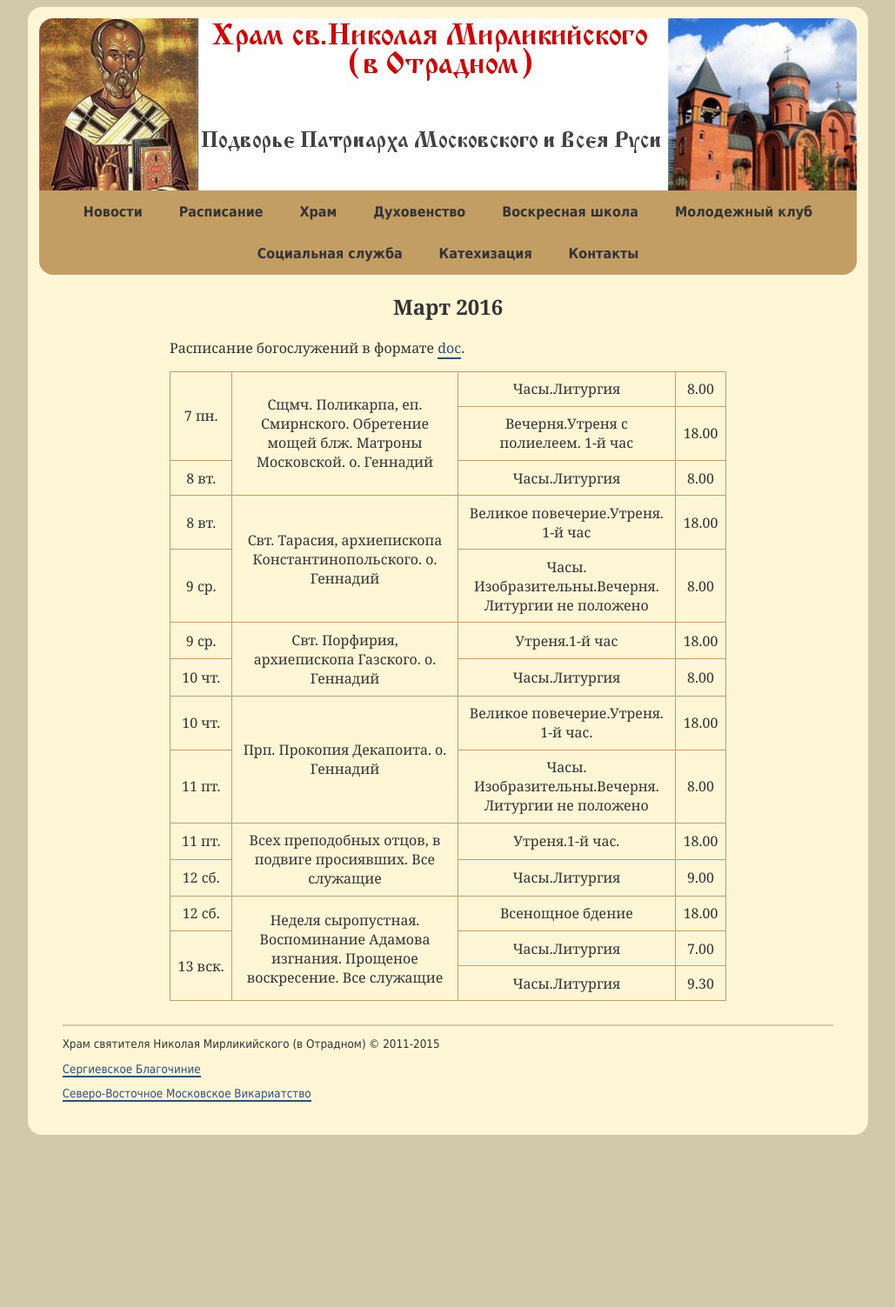
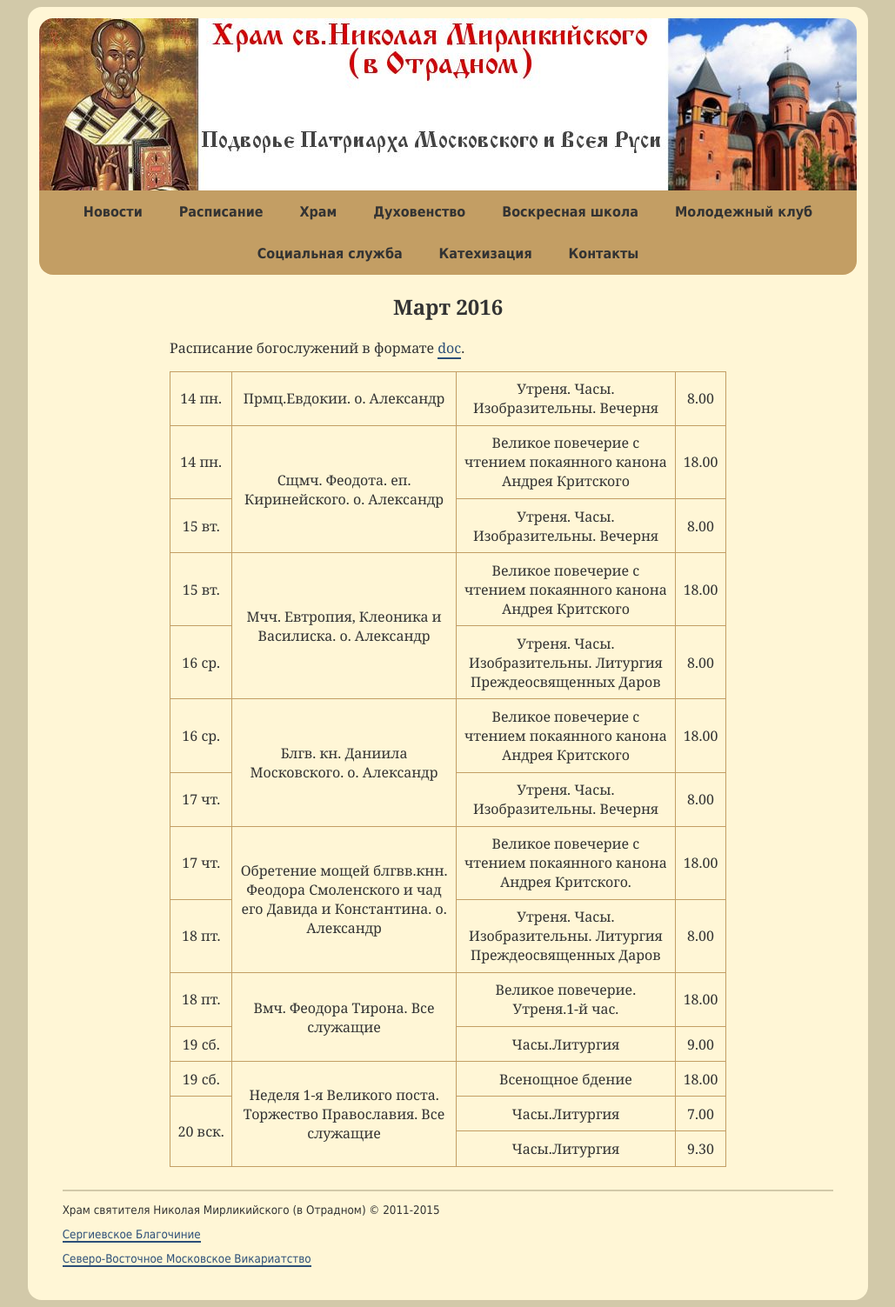
Before and after one commit to hramotradnoe/hramotradnoe.github.io, a Jekyll site: the page built from schedule/index.html, in a window 1280 px wide. Shown: the whole page at 87% size, without its empty margins (125-1154 px from the left). Built offline with Jekyll 4.4.1, drawn with Linux system fonts in a browser that asks for light colours; Markdown is read by kramdown in place of the engine named in the settings; before the commit the page ends 1313 px from its top, so only the background shows below that.

Commit message:
Update schedule.yml

```diff
--- a/_data/schedule.yml
+++ b/_data/schedule.yml
@@ -1,57 +1,59 @@
 period: Март 2016
 link: "https://docs.google.com/document/d/1XWbzxFk-gzUN6hnhOv8KZbaRtJ9ggFhOEVgPqBpCYL4/edit"
 timetable:
- - description : "Сщмч. Поликарпа, еп. Смирнского. Обретение мощей блж. Матроны Московской. о. Геннадий"
+ - description : "Прмц.Евдокии. о. Александр"
    services    :
-      - day   : 7&nbsp;пн.
+      - day   : 14&nbsp;пн.
         time  : '8.00'
-        title : "Часы.Литургия"
-      - day   : 7&nbsp;пн.
+        title : "Утреня. Часы.  Изобразительны. Вечерня"
+ - description : "Сщмч. Феодота. еп. Киринейского. о. Александр"
+   services    :
+      - day   : 14&nbsp;пн.
         time  : '18.00'
-        title : "Вечерня.Утреня с полиелеем. 1-й час"
-      - day   : 8&nbsp;вт.
+        title : "Великое повечерие с чтением покаянного канона Андрея Критского"
+      - day   : 15&nbsp;вт.
         time  : '8.00'
-        title : "Часы.Литургия"
- - description : "Свт. Тарасия, архиепископа Константинопольского.  о. Геннадий"
+        title : "Утреня. Часы.  Изобразительны. Вечерня"
+ - description : "Мчч. Евтропия, Клеоника и Василиска. о. Александр"
    services    :
-      - day   : 8&nbsp;вт.
+      - day   : 15&nbsp;вт.
         time  : '18.00'
-        title : "Великое повечерие.Утреня. 1-й час"
-      - day   : 9&nbsp;ср.
+        title : "Великое повечерие с чтением покаянного канона Андрея Критского"
+      - day   : 16&nbsp;ср.
         time  : '8.00'
-        title : "Часы.  Изобразительны.Вечерня. Литургии не положено"
- - description : "Свт. Порфирия, архиепископа Газского.  о. Геннадий"
+        title : "Утреня. Часы.  Изобразительны. Литургия Преждеосвященных Даров"
+ - description : "Блгв. кн. Даниила Московского.  о. Александр"
    services    :
-      - day   : 9&nbsp;ср.
+      - day   : 16&nbsp;ср.
         time  : '18.00'
-        title : "Утреня.1-й час"
-      - day   : 10&nbsp;чт.
+        title : "Великое повечерие с чтением покаянного канона Андрея Критского"
+      - day   : 17&nbsp;чт.
         time  : '8.00'
-        title : "Часы.Литургия"
- - description : "Прп. Прокопия Декапоита.  о. Геннадий"
+        title : "Утреня. Часы.  Изобразительны. Вечерня"
+ - description : "Обретение мощей блгвв.кнн. Феодора Смоленского и чад его Давида и Константина.  о. Александр"
    services    :
-      - day   : 10&nbsp;чт.
+      - day   : 17&nbsp;чт.
         time  : '18.00'
-        title : "Великое повечерие.Утреня. 1-й час."
-      - day   : 11&nbsp;пт.
+        title : "Великое повечерие с чтением покаянного канона Андрея Критского."
+      - day   : 18&nbsp;пт.
         time  : '8.00'
-        title : "Часы.  Изобразительны.Вечерня. Литургии не положено"
- - description : "Всех преподобных отцов, в подвиге просиявших. Все служащие"
+        title : "Утреня. Часы.  Изобразительны. Литургия Преждеосвященных Даров"
+ - description : "Вмч. Феодора Тирона. Все служащие"
    services    :
-      - day   : 11&nbsp;пт.
+      - day   : 18&nbsp;пт.
         time  : '18.00'
-        title : "Утреня.1-й час."
-      - day   : 12&nbsp;сб.
+        title : "Великое повечерие. Утреня.1-й час."
+      - day   : 19&nbsp;сб.
         time  : '9.00'
         title : "Часы.Литургия"
- - description : "Неделя сыропустная. Воспоминание Адамова изгнания. Прощеное воскресение. Все служащие"
+ - description : "Неделя 1-я Великого поста. Торжество Православия. Все служащие"
    services    :
-      - day   : 12&nbsp;сб.
+      - day   : 19&nbsp;сб.
         time  : '18.00'
         title : "Всенощное бдение"
-      - day   : 13&nbsp;вск.
+      - day   : 20&nbsp;вск.
         time  : '7.00'
         title : "Часы.Литургия"
-      - day   : 13&nbsp;вск.
+      - day   : 20&nbsp;вск.
         time  : '9.30'
         title : "Часы.Литургия"
```
